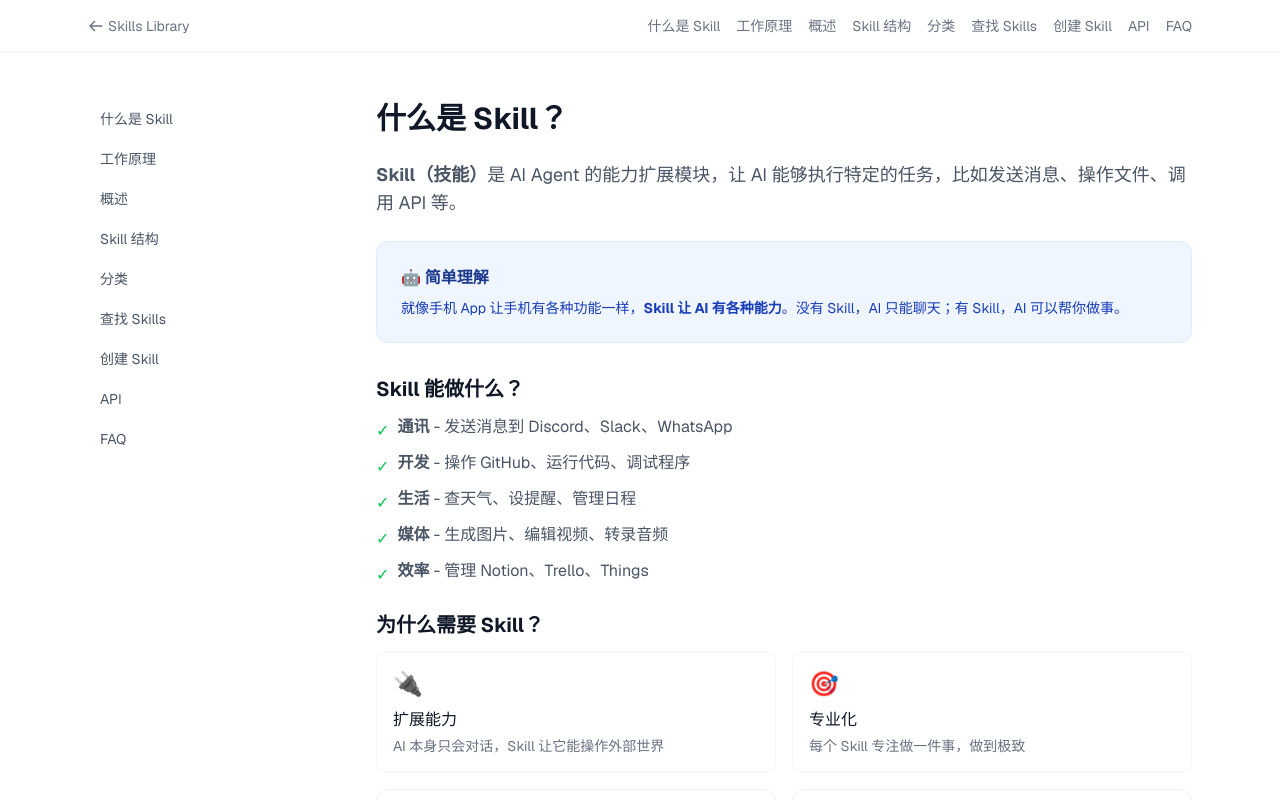
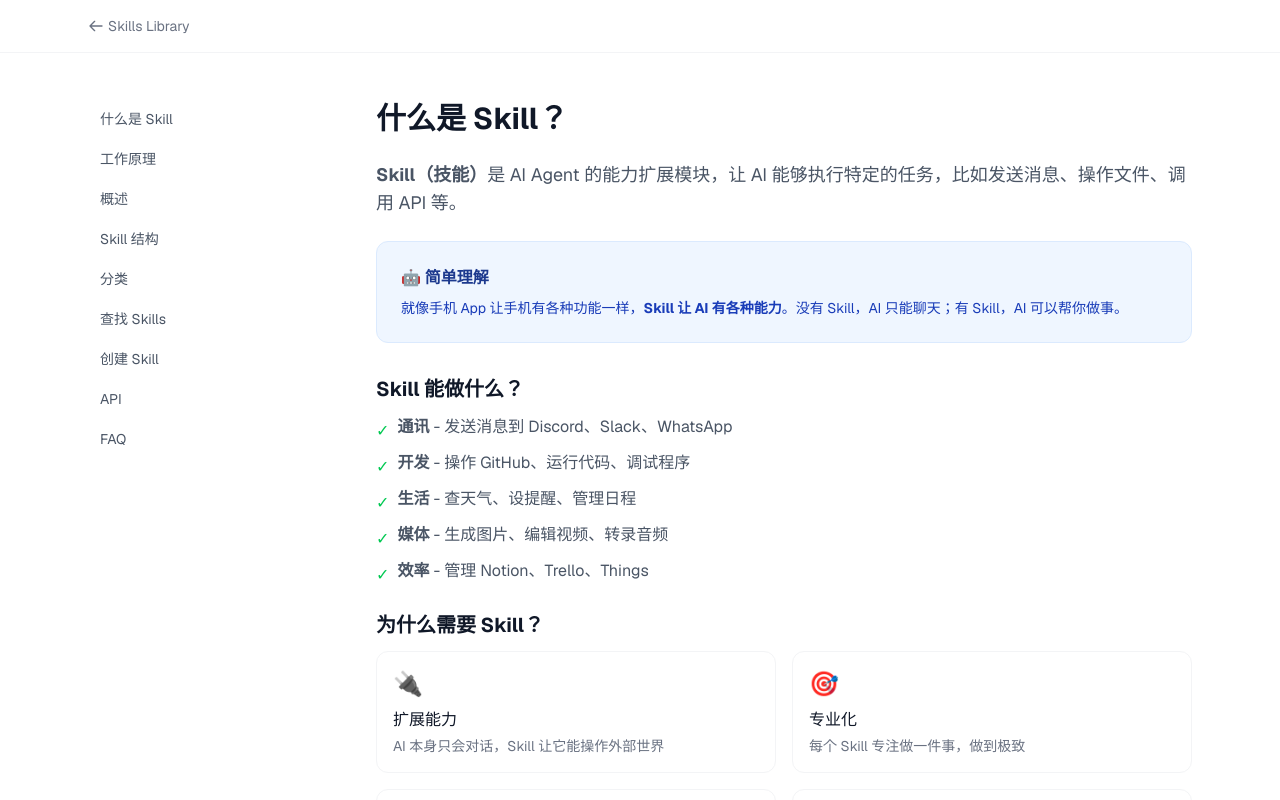
Before and after one commit to huangqianqian120/skillslibrary, a Next.js app: page /docs in a window 1280 px wide. Shown: the top 800 px of the page. Built offline with nearby package versions, Linux system fonts and the light colour scheme; no server answers.

Commit message:
fix: 文档页面移除顶部重复导航

```diff
--- a/app/docs/page.tsx
+++ b/app/docs/page.tsx
@@ -47,16 +47,7 @@ export default function DocsPage() {
       {/* Header */}
       <header className="border-b border-gray-100 sticky top-0 z-10 bg-white/90 backdrop-blur-sm">
         <div className="max-w-6xl mx-auto px-6 py-4">
-          <div className="flex items-center justify-between">
-            <BackButton text="Skills Library" />
-            <nav className="flex items-center gap-4 text-sm">
-              {sections.map(s => (
-                <a key={s.id} href={`#${s.id}`} className="text-gray-500 hover:text-gray-900 transition-colors">
-                  {s.label}
-                </a>
-              ))}
-            </nav>
-          </div>
+          <BackButton text="Skills Library" />
         </div>
       </header>
 
```
